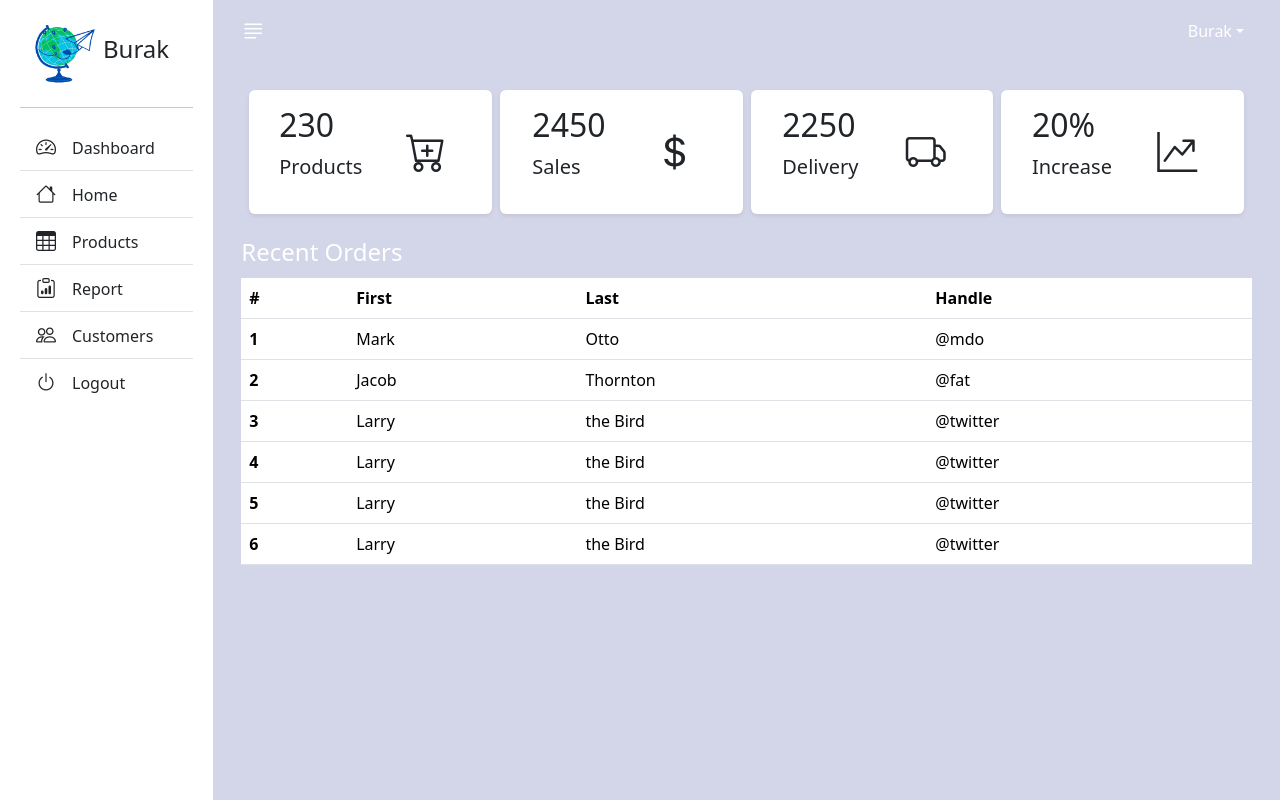
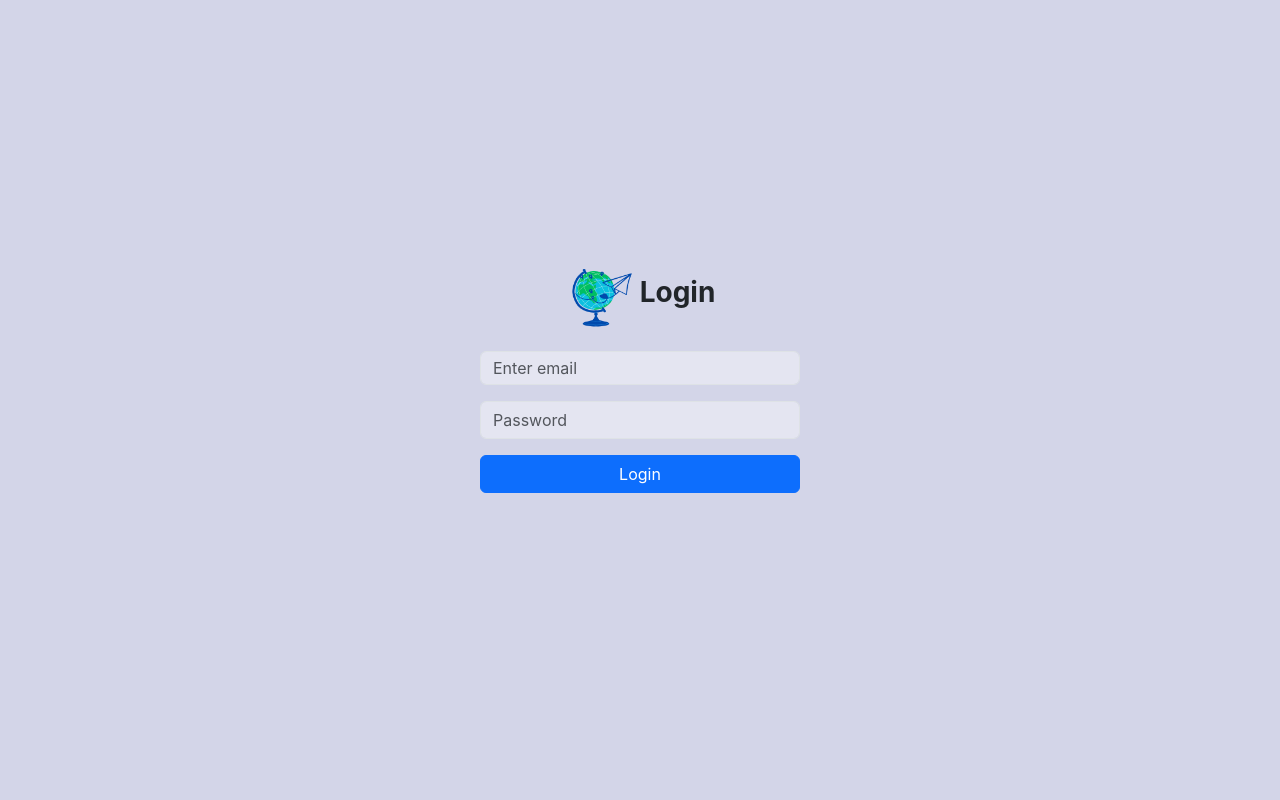
Before and after one commit to buraksazli/TourismGuideManSys-Frontend, a React (Create React App) app: page /login in a window 1280 px wide. Built offline with nearby package versions, Linux system fonts and the light colour scheme; the HTML template or start-up script is replaced by a standard one.

Commit message:
Login page added

```diff
--- a/package.json
+++ b/package.json
@@ -3,6 +3,7 @@
   "version": "0.1.0",
   "private": true,
   "dependencies": {
+    "@react-login-page/base": "^1.0.4",
     "@testing-library/jest-dom": "^5.17.0",
     "@testing-library/react": "^13.4.0",
     "@testing-library/user-event": "^13.5.0",
--- a/src/App.js
+++ b/src/App.js
@@ -1,36 +1,24 @@
 import React from 'react'
 
-import 'bootstrap/dist/css/bootstrap.min.css'
+import LoginPage from './pages/LoginPage'
 
-import 'bootstrap-icons/font/bootstrap-icons.css'
+import HomePage from './pages/HomePage'
 
-import Sidebar from './Components/Sidebar'
+import {BrowserRouter, Routes, Route} from 'react-router-dom'
 
-import Home from './Components/Home'
-
-import { useState } from 'react'
+function App() {
 
 
 
-function App() {
-  const [toggle, setToggle] = useState(true);
-  const Toggle = () => {
-    setToggle(!toggle)
-  }
+  return (
 
-  return (
-      <div className='container-fluid  min-vh-100 ' style={{backgroundColor: "#d3d5e8"}}>
+                <BrowserRouter>
+                  <Routes>
+                    <Route path='/login' element={<LoginPage/>}/>
+                    <Route path='/home' element={<HomePage />}/>
+                  </Routes>
+                 </BrowserRouter>
 
-        <div className='row '>
-          {toggle && <div className='col-4 col-md-2 bg-white vh-100 position-fixed'>
-                        <Sidebar />
-                      </div>}
-          {toggle &&  <div className='col-4 col-md-2'></div>}
-            <div className='col'>
-                <Home Toggle={Toggle}/>
-            </div>
-        </div>
-      </div>
       )
     }
 
--- /dev/null
+++ b/src/Components/Login.js
@@ -0,0 +1,46 @@
+import React from 'react';
+import logo from '../assets/icons/logo.png'
+import { useState } from 'react';
+function Login() {
+
+  const [username, setUsername] = useState('');
+  const [password, setPassword] = useState('');
+
+  const handleSubmit =  (e) => {
+    e.preventDefault();
+
+    localStorage.setItem('username', username);
+    localStorage.setItem('password', password);
+
+    window.location.href = '/home';
+  };
+
+  return (
+    <>
+    <div className='d-flex flex-column pb-5 w-25 ' >
+
+      <div className='d-flex flex-row justify-content-center'>
+        <img src={logo} alt="Logo" style={{height:75, width:75}} />
+        <h3 className='pt-3' ><b>Login</b></h3>
+      </div>
+      <form  onSubmit={handleSubmit}>
+        <div className="form-group mt-3">
+
+          <input type="email" className="form-control h-100" style={{backgroundColor: "#e4e5f1"}} id="InputEmail1"  onChange={(e) => setUsername(e.target.value)} aria-describedby="emailHelp" placeholder="Enter email"></input>
+
+        </div>
+        <div className="form-group mt-3">
+
+          <input type="password" className="form-control" style={{backgroundColor: "#e4e5f1"}} id="InputPassword1"  onChange={(e) => setPassword(e.target.value)}  placeholder="Password"></input>
+        </div>
+        <div className='d-flex justify-content-center mt-3'>
+        <button type="submit" className="btn btn-primary w-100">Login</button>
+        </div>
+      </form>
+
+     </div>
+    </>
+  );
+}
+
+export default Login
--- a/src/Components/Navbar.js
+++ b/src/Components/Navbar.js
@@ -1,10 +1,7 @@
 import React from 'react'
-
 import 'bootstrap/js/dist/dropdown'
 
 import 'bootstrap/js/dist/collapse'
-
-
 function Nav({Toggle}) {
      return (
            <nav className="navbar navbar-expand-sm navbar-dark bg-transparent">
--- a/src/Components/Sidebar.js
+++ b/src/Components/Sidebar.js
@@ -1,12 +1,18 @@
 import React from 'react'
 import logo from '../assets/icons/logo.png'
+import { BrowserRouter ,  Link } from 'react-router-dom'
 
 function Sidebar(){
+    function handleClick() {
+        localStorage.setItem('username', '');
+        localStorage.setItem('password', '');
+    }
+
     return (
         <div className='bg-white sidebar p-2'>
             <div className='m-2'>
                 <img src={logo} alt="Logo" style={{height:75, width:75}} />
-                <span className='brand-name fs-4'>Burak</span>
+                <span className='brand-name fs-4 font-weight-bold'>TGMS</span>
             </div>
             <hr className='text-dark' />
             <div className='list-group list-group-flush'>
@@ -30,10 +36,10 @@ function Sidebar(){
                     <i className='bi bi-people fs-5 me-3'></i>
                         <span >Customers</span>
                 </a>
-                <a className='list-group-item py-2'>
+                    <Link to={'/login'} onClick={handleClick} className='text-dark text-decoration-none ps-3'>
                         <i className='bi bi-power fs-5 me-3'></i>
-                        <span >Logout</span>
-                </a>
+                        Logout
+                    </Link>
             </div>
         </div>
     )
--- /dev/null
+++ b/src/pages/HomePage.js
@@ -0,0 +1,33 @@
+import React from 'react'
+
+import Sidebar from '../Components/Sidebar'
+
+import 'bootstrap-icons/font/bootstrap-icons.css'
+
+import Home from '../Components/Home'
+
+import { useState } from 'react'
+
+function HomePage() {
+    const [toggle, setToggle] = useState(true);
+    const Toggle = () => {
+        setToggle(!toggle)
+    }
+  return (
+    <>
+    <div className='container-fluid  min-vh-100 ' style={{backgroundColor: "#d3d5e8"}}>
+        <div className='row '>
+        {toggle && <div className='col-4 col-md-2 bg-white vh-100 position-fixed'>
+          <Sidebar />
+                      </div>}
+          {toggle &&  <div className='col-4 col-md-2'></div>}
+            <div className='col'>
+                <Home Toggle={Toggle}/>
+            </div>
+        </div>
+      </div>
+    </>
+  );
+}
+
+export default HomePage
--- /dev/null
+++ b/src/pages/LoginPage.js
@@ -0,0 +1,13 @@
+import React from 'react'
+
+import Login from '../Components/Login'
+
+function LoginPage() {
+  return (
+    <div className=' d-flex justify-content-center align-items-center' style={{backgroundColor: "#d3d5e8", minHeight: "100vh"} }>
+      <Login />
+    </div>
+  )
+}
+
+export default LoginPage
```
Also changed, not shown: src/Components/UserList.js (added, +53 -0 lines), src/pages/GuideConfirmPage.js (added, +9 -0 lines), 1 other file (tests, documents, lock files or other folders).
